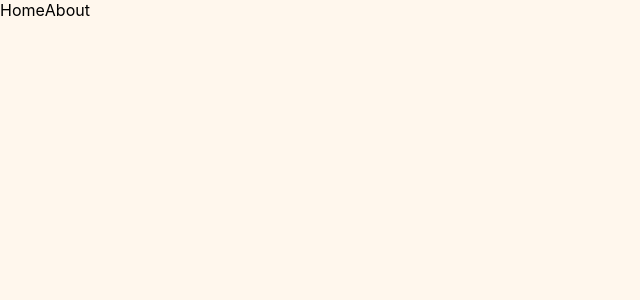
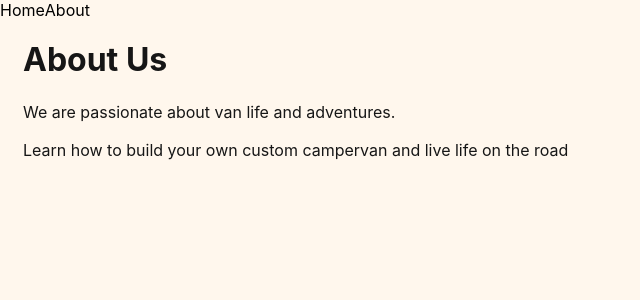
Before and after one commit to TheBoyBass/CS20240126_WFO2407_C_Lindokuhle-Sibeko_DJS08, a React (Vite) app: page /about in a window 1280 px wide. Before the commit this address had no page. Shown: the top 300 px of the page, without its empty margins (0-640 px from the left). Built offline with nearby package versions, Linux system fonts and the light colour scheme.

Commit message:
"Updated About and Home components, and enabled About route in App component"

```diff
--- a/components/About.jsx
+++ b/components/About.jsx
@@ -0,0 +1,12 @@
+function About() {
+    return (
+      <div className="about-page-content">
+        <h1>About Us</h1>
+        <p>We are passionate about van life and adventures.</p>
+        <p>Learn how to build your own custom
+        campervan and live life on the road</p>
+      </div>
+    );
+  }
+
+  export default About;
--- a/components/Home.jsx
+++ b/components/Home.jsx
@@ -1,10 +1,9 @@
 function Home() {
     return (
-      <div className="home-container">
-        <h1>Welcome to VanLife</h1>
-        <p>Your adventure starts here!</p>
-        <a href="/about">Learn More</a>
-      </div>
+        <div className="home-container">
+            <h1>You got the travel plans, we got the travel vans.</h1>
+            <p>Add adventure to your life by joining the #vanlife movement. Rent the perfect van to make your perfect road trip.</p>
+        </div>
     );
   }
 
--- a/src/App.jsx
+++ b/src/App.jsx
@@ -16,9 +16,9 @@
 
 
 // Import the necessary components
-import React from 'react';
 import Navbar from '../components/Navbav';
 import Home from '../components/Home';
+import About from '../components/About';
 import { BrowserRouter as Router, Routes, Route  } from 'react-router-dom';
 function App() {
 
@@ -27,7 +27,7 @@ function App() {
       <Navbar />
       <Routes>
         <Route path="/" element={<Home />} />
-        {/* <Route path="/about" element={<About />} /> */}
+        <Route path="/about" element={<About />} />
       </Routes>
     </Router>
   )
```
